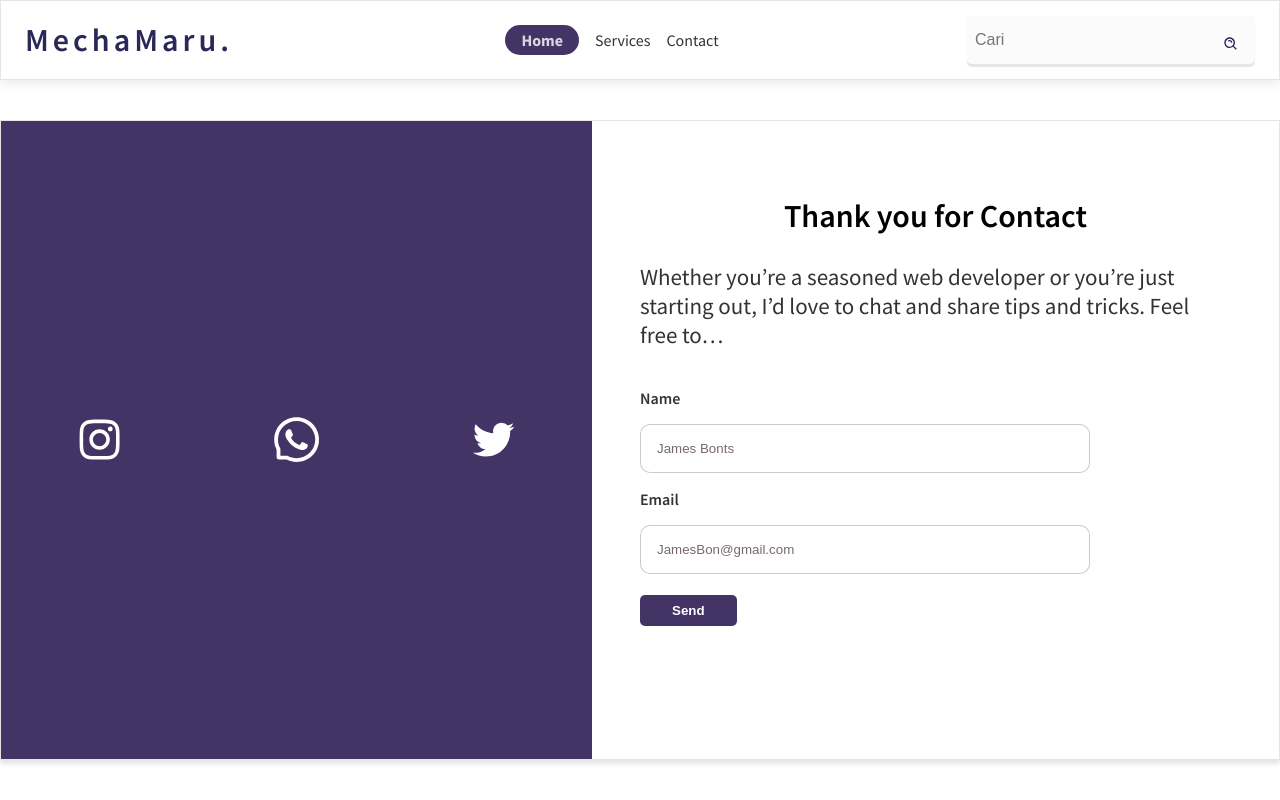
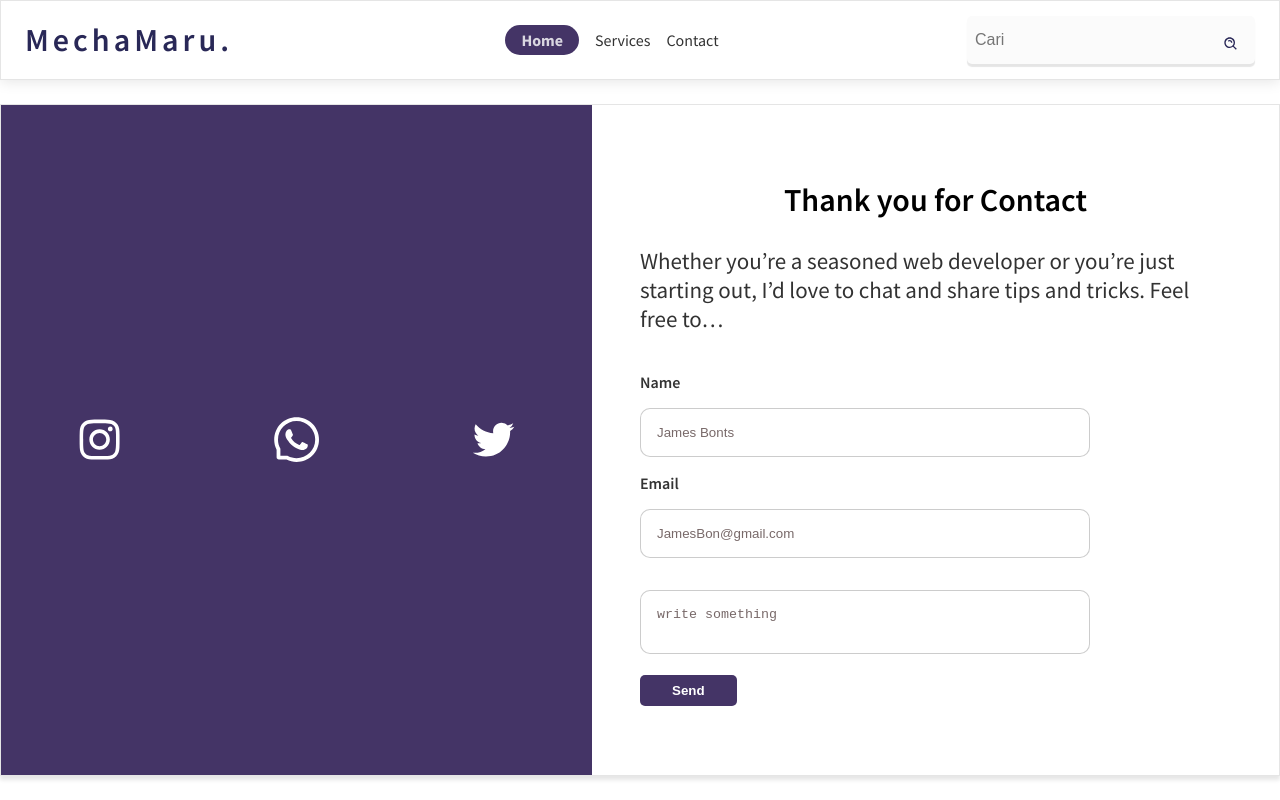
Before and after one commit to mohwildan/Next-styled-components, a Next.js app: page /Contact in a window 1280 px wide. Built offline with nearby package versions, Linux system fonts and the light colour scheme.

Commit message:
final v3

```diff
--- a/Components/ContactContents.js
+++ b/Components/ContactContents.js
@@ -38,7 +38,7 @@ const Container = styled.div`
 const Contact = styled.div`
   width: 100%;
   display: flex;
-  height: 80vh;
+  max-height: 100vh;
   justify-content: center;
   border: 1px solid rgba(0, 0, 0, 0.1);
   box-shadow: 0px 4px 4px rgba(0, 0, 0, 0.1);
--- a/Components/ContactInput.js
+++ b/Components/ContactInput.js
@@ -6,6 +6,7 @@ function ContactInput() {
         <Input type='text' placeholder='James Bonts'/>
         <TextInput>Email</TextInput>
         <Input type='email' placeholder='JamesBon@gmail.com'/>
+        <TextAreaInput placeholder='write something'/>
         <InputSend>Send</InputSend>
         </InputMain>
     );
@@ -38,9 +39,22 @@ align-self: flex-start;
 border: none;
 background-color: #443466;
 color: #fff;
-margin-top: 1.3rem;
 padding: .5rem 2rem;
 border-radius: 5px;
 font-weight: 600;
 cursor: pointer;
+margin: 1.3rem 0;
 `
+const TextAreaInput = styled.textarea`
+border: 1px solid rgba(0,0,0,.2);
+padding: 1rem;
+border-radius: 10px;
+outline: none;
+resize: none;
+margin-top: 2rem;
+max-width: 100%;
+
+&::placeholder{
+    color: #786969;
+}
+`
```
